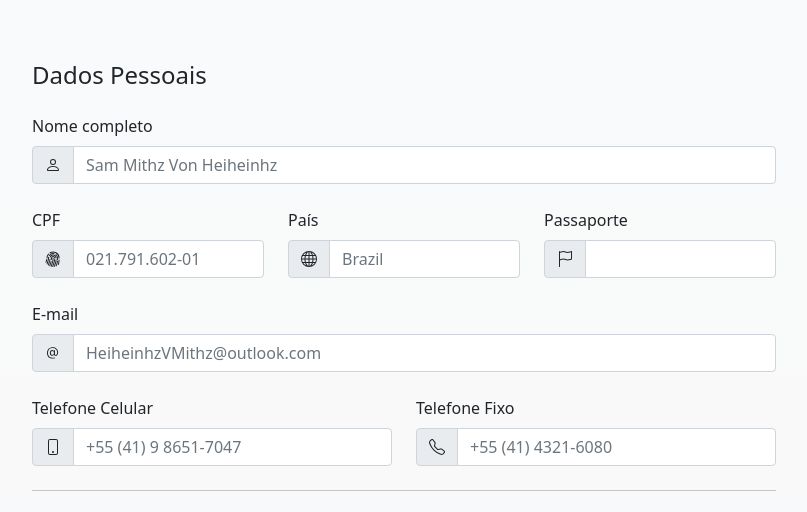
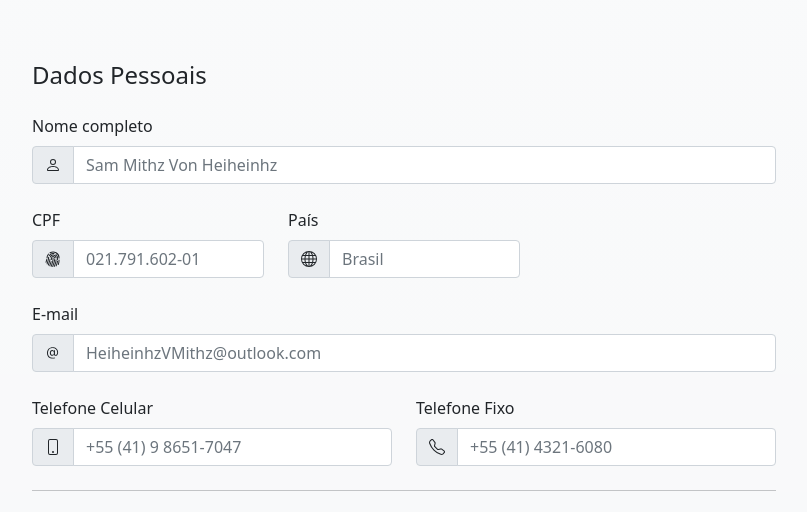
Before and after one commit to Marlinsk/Bootstrap-Template-Form, a plain HTML site: page form/form.html in a window 1280 px wide. Shown: the part 279-791 px from the top of the page, without its empty margins (236-1043 px from the left). Drawn offline with nearby package versions, Linux system fonts and the light colour scheme.

Commit message:
Change HTML form

```diff
--- a/form/form.html
+++ b/form/form.html
@@ -27,7 +27,7 @@
 
     <div class="container">
 
-        <form class="mb-5" novalidate>
+        <form class="mb-5 needs-validation" novalidate>
 
             <div class="col-lg-8 mb-4 mx-auto">
                 <h4 class="mb-4">Dados Pessoais</h4>
@@ -43,13 +43,13 @@
                                         d="M8 8a3 3 0 1 0 0-6 3 3 0 0 0 0 6zm2-3a2 2 0 1 1-4 0 2 2 0 0 1 4 0zm4 8c0 1-1 1-1 1H3s-1 0-1-1 1-4 6-4 6 3 6 4zm-1-.004c-.001-.246-.154-.986-.832-1.664C11.516 10.68 10.289 10 8 10c-2.29 0-3.516.68-4.168 1.332-.678.678-.83 1.418-.832 1.664h10z" />
                                 </svg>
                             </span>
-                            <input id="nome-completo" type="text" class="form-control" placeholder="Sam Mithz Von Heiheinhz">
+                            <input id="nome-completo" type="text" class="form-control" placeholder="Sam Mithz Von Heiheinhz" required>
                         </div>
                     </div>
 
                     <div class="col-sm-4">
                         <label for="CPF" class="form-label">CPF</label>
-                        <div class="input-group">
+                        <div class="input-group ">
                             <span class="input-group-text">
                                 <svg xmlns="http://www.w3.org/2000/svg" width="16" height="16" fill="currentColor"
                                     class="bi bi-fingerprint" viewBox="0 0 16 16">
@@ -65,7 +65,7 @@
                                         d="M4.81 1.37A6.5 6.5 0 0 1 14.56 7a.5.5 0 1 1-1 0 5.5 5.5 0 0 0-8.25-4.765.5.5 0 0 1-.5-.865Zm-.89 1.257a.5.5 0 0 1 .04.706A5.478 5.478 0 0 0 2.56 7a.5.5 0 0 1-1 0c0-1.664.626-3.184 1.655-4.333a.5.5 0 0 1 .706-.04ZM1.915 8.02a.5.5 0 0 1 .346.616l-.779 2.767a.5.5 0 1 1-.962-.27l.778-2.767a.5.5 0 0 1 .617-.346Zm12.15.481a.5.5 0 0 1 .49.51c-.03 1.499-.161 3.025-.727 4.533l-.07.187a.5.5 0 0 1-.936-.351l.07-.187c.506-1.35.634-2.74.663-4.202a.5.5 0 0 1 .51-.49Z" />
                                 </svg>
                             </span>
-                            <input id="CPF" type="text" class="form-control" placeholder="021.791.602-01">
+                            <input id="CPF" type="text" class="form-control" placeholder="021.791.602-01" required>
                         </div>
                     </div>
                     <div class="col-4">
@@ -78,20 +78,7 @@
                                         d="M0 8a8 8 0 1 1 16 0A8 8 0 0 1 0 8zm7.5-6.923c-.67.204-1.335.82-1.887 1.855A7.97 7.97 0 0 0 5.145 4H7.5V1.077zM4.09 4a9.267 9.267 0 0 1 .64-1.539 6.7 6.7 0 0 1 .597-.933A7.025 7.025 0 0 0 2.255 4H4.09zm-.582 3.5c.03-.877.138-1.718.312-2.5H1.674a6.958 6.958 0 0 0-.656 2.5h2.49zM4.847 5a12.5 12.5 0 0 0-.338 2.5H7.5V5H4.847zM8.5 5v2.5h2.99a12.495 12.495 0 0 0-.337-2.5H8.5zM4.51 8.5a12.5 12.5 0 0 0 .337 2.5H7.5V8.5H4.51zm3.99 0V11h2.653c.187-.765.306-1.608.338-2.5H8.5zM5.145 12c.138.386.295.744.468 1.068.552 1.035 1.218 1.65 1.887 1.855V12H5.145zm.182 2.472a6.696 6.696 0 0 1-.597-.933A9.268 9.268 0 0 1 4.09 12H2.255a7.024 7.024 0 0 0 3.072 2.472zM3.82 11a13.652 13.652 0 0 1-.312-2.5h-2.49c.062.89.291 1.733.656 2.5H3.82zm6.853 3.472A7.024 7.024 0 0 0 13.745 12H11.91a9.27 9.27 0 0 1-.64 1.539 6.688 6.688 0 0 1-.597.933zM8.5 12v2.923c.67-.204 1.335-.82 1.887-1.855.173-.324.33-.682.468-1.068H8.5zm3.68-1h2.146c.365-.767.594-1.61.656-2.5h-2.49a13.65 13.65 0 0 1-.312 2.5zm2.802-3.5a6.959 6.959 0 0 0-.656-2.5H12.18c.174.782.282 1.623.312 2.5h2.49zM11.27 2.461c.247.464.462.98.64 1.539h1.835a7.024 7.024 0 0 0-3.072-2.472c.218.284.418.598.597.933zM10.855 4a7.966 7.966 0 0 0-.468-1.068C9.835 1.897 9.17 1.282 8.5 1.077V4h2.355z" />
                                 </svg>
                             </span>
-                            <input id="pais" type="text" class="form-control" placeholder="Brazil">
-                        </div>
-                    </div>
-                    <div class="col-md-4">
-                        <label for="passaporte" class="form-label">Passaporte</label>
-                        <div class="input-group">
-                            <span class="input-group-text">
-                                <svg xmlns="http://www.w3.org/2000/svg" width="16" height="16" fill="currentColor"
-                                    class="bi bi-flag" viewBox="0 0 16 16">
-                                    <path
-                                        d="M14.778.085A.5.5 0 0 1 15 .5V8a.5.5 0 0 1-.314.464L14.5 8l.186.464-.003.001-.006.003-.023.009a12.435 12.435 0 0 1-.397.15c-.264.095-.631.223-1.047.35-.816.252-1.879.523-2.71.523-.847 0-1.548-.28-2.158-.525l-.028-.01C7.68 8.71 7.14 8.5 6.5 8.5c-.7 0-1.638.23-2.437.477A19.626 19.626 0 0 0 3 9.342V15.5a.5.5 0 0 1-1 0V.5a.5.5 0 0 1 1 0v.282c.226-.079.496-.17.79-.26C4.606.272 5.67 0 6.5 0c.84 0 1.524.277 2.121.519l.043.018C9.286.788 9.828 1 10.5 1c.7 0 1.638-.23 2.437-.477a19.587 19.587 0 0 0 1.349-.476l.019-.007.004-.002h.001M14 1.221c-.22.078-.48.167-.766.255-.81.252-1.872.523-2.734.523-.886 0-1.592-.286-2.203-.534l-.008-.003C7.662 1.21 7.139 1 6.5 1c-.669 0-1.606.229-2.415.478A21.294 21.294 0 0 0 3 1.845v6.433c.22-.078.48-.167.766-.255C4.576 7.77 5.638 7.5 6.5 7.5c.847 0 1.548.28 2.158.525l.028.01C9.32 8.29 9.86 8.5 10.5 8.5c.668 0 1.606-.229 2.415-.478A21.317 21.317 0 0 0 14 7.655V1.222z" />
-                                </svg>
-                            </span>
-                            <input id="passaporte" type="text" class="form-control">
+                            <input id="pais" type="text" class="form-control" placeholder="Brasil" required>
                         </div>
                     </div>
 
@@ -105,7 +92,7 @@
                                         d="M13.106 7.222c0-2.967-2.249-5.032-5.482-5.032-3.35 0-5.646 2.318-5.646 5.702 0 3.493 2.235 5.708 5.762 5.708.862 0 1.689-.123 2.304-.335v-.862c-.43.199-1.354.328-2.29.328-2.926 0-4.813-1.88-4.813-4.798 0-2.844 1.921-4.881 4.594-4.881 2.735 0 4.608 1.688 4.608 4.156 0 1.682-.554 2.769-1.416 2.769-.492 0-.772-.28-.772-.76V5.206H8.923v.834h-.11c-.266-.595-.881-.964-1.6-.964-1.4 0-2.378 1.162-2.378 2.823 0 1.737.957 2.906 2.379 2.906.8 0 1.415-.39 1.709-1.087h.11c.081.67.703 1.148 1.503 1.148 1.572 0 2.57-1.415 2.57-3.643zm-7.177.704c0-1.197.54-1.907 1.456-1.907.93 0 1.524.738 1.524 1.907S8.308 9.84 7.371 9.84c-.895 0-1.442-.725-1.442-1.914z" />
                                 </svg>
                             </span>
-                            <input id='email' type="text" class="form-control" placeholder="HeiheinhzVMithz@outlook.com">
+                            <input id='email' type="text" class="form-control" placeholder="HeiheinhzVMithz@outlook.com" required>
                         </div>
                     </div>
 
@@ -120,7 +107,7 @@
                                     <path d="M8 14a1 1 0 1 0 0-2 1 1 0 0 0 0 2z" />
                                 </svg>
                             </span>
-                            <input id="telefone-celular" type="text" class="form-control" placeholder="+55 (41) 9 8651-7047">
+                            <input id="telefone-celular" type="text" class="form-control" placeholder="+55 (41) 9 8651-7047" required>
                         </div>
                     </div>
                     <div class="col-sm-6">
@@ -133,7 +120,7 @@
                                         d="M3.654 1.328a.678.678 0 0 0-1.015-.063L1.605 2.3c-.483.484-.661 1.169-.45 1.77a17.568 17.568 0 0 0 4.168 6.608 17.569 17.569 0 0 0 6.608 4.168c.601.211 1.286.033 1.77-.45l1.034-1.034a.678.678 0 0 0-.063-1.015l-2.307-1.794a.678.678 0 0 0-.58-.122l-2.19.547a1.745 1.745 0 0 1-1.657-.459L5.482 8.062a1.745 1.745 0 0 1-.46-1.657l.548-2.19a.678.678 0 0 0-.122-.58L3.654 1.328zM1.884.511a1.745 1.745 0 0 1 2.612.163L6.29 2.98c.329.423.445.974.315 1.494l-.547 2.19a.678.678 0 0 0 .178.643l2.457 2.457a.678.678 0 0 0 .644.178l2.189-.547a1.745 1.745 0 0 1 1.494.315l2.306 1.794c.829.645.905 1.87.163 2.611l-1.034 1.034c-.74.74-1.846 1.065-2.877.702a18.634 18.634 0 0 1-7.01-4.42 18.634 18.634 0 0 1-4.42-7.009c-.362-1.03-.037-2.137.703-2.877L1.885.511z" />
                                 </svg>
                             </span>
-                            <input id="telefone-fixo" type="text" class="form-control" placeholder="+55 (41) 4321-6080">
+                            <input id="telefone-fixo" type="text" class="form-control" placeholder="+55 (41) 4321-6080" required>
                         </div>
                     </div>
 
@@ -149,12 +136,12 @@
 
                     <div class="col-sm-3">
                         <label for="CEP" class="form-label">CEP</label>
-                        <input id="CEP" type="text" class="form-control" placeholder="80035-030">
+                        <input id="CEP" type="text" class="form-control" placeholder="80035-030" required>
                     </div>
 
                     <div class="col-sm-3">
                         <label for="estado" class="form-label">Estado</label>
-                        <input id="estado" type="text" class="form-control" placeholder="Paraná">
+                        <input id="estado" type="text" class="form-control" placeholder="Paraná" required>
                     </div>
 
                     <div class="col-sm-6">
@@ -169,7 +156,7 @@
                                         d="M2 11h1v1H2v-1zm2 0h1v1H4v-1zm-2 2h1v1H2v-1zm2 0h1v1H4v-1zm4-4h1v1H8V9zm2 0h1v1h-1V9zm-2 2h1v1H8v-1zm2 0h1v1h-1v-1zm2-2h1v1h-1V9zm0 2h1v1h-1v-1zM8 7h1v1H8V7zm2 0h1v1h-1V7zm2 0h1v1h-1V7zM8 5h1v1H8V5zm2 0h1v1h-1V5zm2 0h1v1h-1V5zm0-2h1v1h-1V3z" />
                                 </svg>
                             </span>
-                            <input id="cidade" type="text" class="form-control" placeholder="Curitiba">
+                            <input id="cidade" type="text" class="form-control" placeholder="Curitiba" required>
                         </div>
                     </div>
 
@@ -183,20 +170,20 @@
                                         d="M7 7V1.414a1 1 0 0 1 2 0V2h5a1 1 0 0 1 .8.4l.975 1.3a.5.5 0 0 1 0 .6L14.8 5.6a1 1 0 0 1-.8.4H9v10H7v-5H2a1 1 0 0 1-.8-.4L.225 9.3a.5.5 0 0 1 0-.6L1.2 7.4A1 1 0 0 1 2 7h5zm1 3V8H2l-.75 1L2 10h6zm0-5h6l.75-1L14 3H8v2z" />
                                 </svg>
                             </span>
-                            <input id="bairro" type="text" class="form-control" placeholder="Cabral">
+                            <input id="bairro" type="text" class="form-control" placeholder="Cabral" required>
                         </div>
                     </div>
 
                     <div class="col-sm-8">
                         <label for="rua" class="form-label">Rua</label>
-                        <input id="rua" type="text" class="form-control" placeholder="R. Dr. Manoel Pedro">
+                        <input id="rua" type="text" class="form-control" placeholder="R. Dr. Manoel Pedro" required>
                     </div>
 
                     <div class="col-4">
-                        <label for="numero" class="form-label">Número</label>
+                        <label for="numero" class="form-label">Número</label required>
                         <div class="input-group">
                             <span class="input-group-text">Nº</span>
-                            <input id='numero' type="text" class="form-control" placeholder="21">
+                            <input id='numero' type="text" class="form-control" placeholder="21" required>
                         </div>
                     </div>
 
@@ -221,18 +208,18 @@
                                         d="M8 .95 14.61 4h.89a.5.5 0 0 1 .5.5v2a.5.5 0 0 1-.5.5H15v7a.5.5 0 0 1 .485.379l.5 2A.5.5 0 0 1 15.5 17H.5a.5.5 0 0 1-.485-.621l.5-2A.5.5 0 0 1 1 14V7H.5a.5.5 0 0 1-.5-.5v-2A.5.5 0 0 1 .5 4h.89L8 .95zM3.776 4h8.447L8 2.05 3.776 4zM2 7v7h1V7H2zm2 0v7h2.5V7H4zm3.5 0v7h1V7h-1zm2 0v7H12V7H9.5zM13 7v7h1V7h-1zm2-1V5H1v1h14zm-.39 9H1.39l-.25 1h13.72l-.25-1z" />
                                 </svg>
                             </span>
-                            <input id="nome-do-banco" type="text" class="form-control" placeholder="Inter">
+                            <input id="nome-do-banco" type="text" class="form-control" placeholder="Inter" required>
                         </div>
                     </div>
 
                     <div class="col-sm-4">
                         <label for="numero-do-banco" class="form-label">Número do banco</label>
-                        <input id="numero-do-banco" type="text" class="form-control" placeholder="077">
+                        <input id="numero-do-banco" type="text" class="form-control" placeholder="077" required>
                     </div>
 
                     <div class="col-sm-4">
                         <label for="agencia" class="form-label">Agência</label>
-                        <input id="agencia" type="text" class="form-control" placeholder="0001">
+                        <input id="agencia" type="text" class="form-control" placeholder="0001" required>
                     </div>
 
                     <div class="col-sm-4">
@@ -246,7 +233,7 @@
                                     <path d="M2 10a1 1 0 0 1 1-1h1a1 1 0 0 1 1 1v1a1 1 0 0 1-1 1H3a1 1 0 0 1-1-1v-1z" />
                                 </svg>
                             </span>
-                            <input id="conta-corrente" type="text" class="form-control" placeholder="1241790-7">
+                            <input id="conta-corrente" type="text" class="form-control" placeholder="1241790-7" required>
                         </div>
                     </div>
 
@@ -254,20 +241,20 @@
                         <label for="conta" class="form-label">Comprovante Bancário</label>
                         <div class="input-group">
                             <input type="file" class="form-control" id="inputGroupFile03"
-                                aria-describedby="inputGroupFileAddon03" aria-label="Upload">
+                                aria-describedby="inputGroupFileAddon03" aria-label="Upload" required>
                         </div>
                     </div>
 
                 </div>
             </div>
 
+            <div class="mb-5">
+                <div class="d-grid gap-4 col-2 mx-auto">
+                    <button class="btn btn-primary anunciar" type="submit">Cadastrar</button>
+                </div>
+            </div>
+
         </form>
-
-        <div class="mb-4">
-            <div class="d-grid gap-4 col-2 mx-auto">
-                <button class="btn btn-primary anunciar" type="submit">Enviar</button>
-            </div>
-        </div>
 
     </div>
 
@@ -298,6 +285,8 @@
     </script>
 
     <script type="text/javascript" src="scripts/lockout/script.js"></script>
+    <script type="text/javascript" src="scripts/validate/script.js"></script>
+
 </body>
 
 </html>
```
